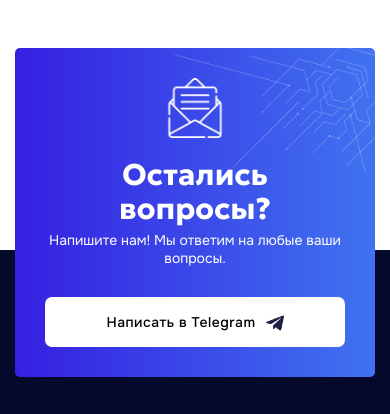
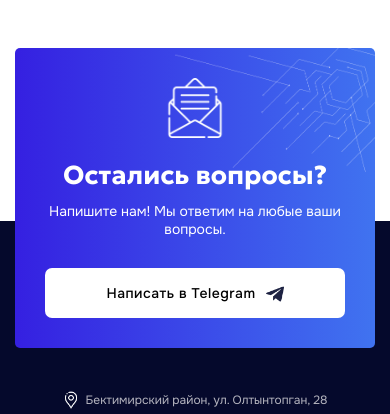
Before and after one commit to nivanown/mtsr, a plain HTML site: page index.html in a window 390 px wide. Shown: the part 3871-4285 px from the top of the page. Drawn offline with Linux system fonts and the light colour scheme; some packages are replaced by stand-ins of ours; a script that the page names is missing.

Commit message:
Add files via upload

```diff
--- a/css/responsive.css
+++ b/css/responsive.css
@@ -1229,6 +1229,11 @@ p {
 	font-size: 14px;
 	}
 
+.message__title {
+	margin: 0 0 10px;
+	font-size: 26px;
+	}
+
 .footer__right-col {
 	flex-wrap: wrap;
 	justify-content: center;
```
